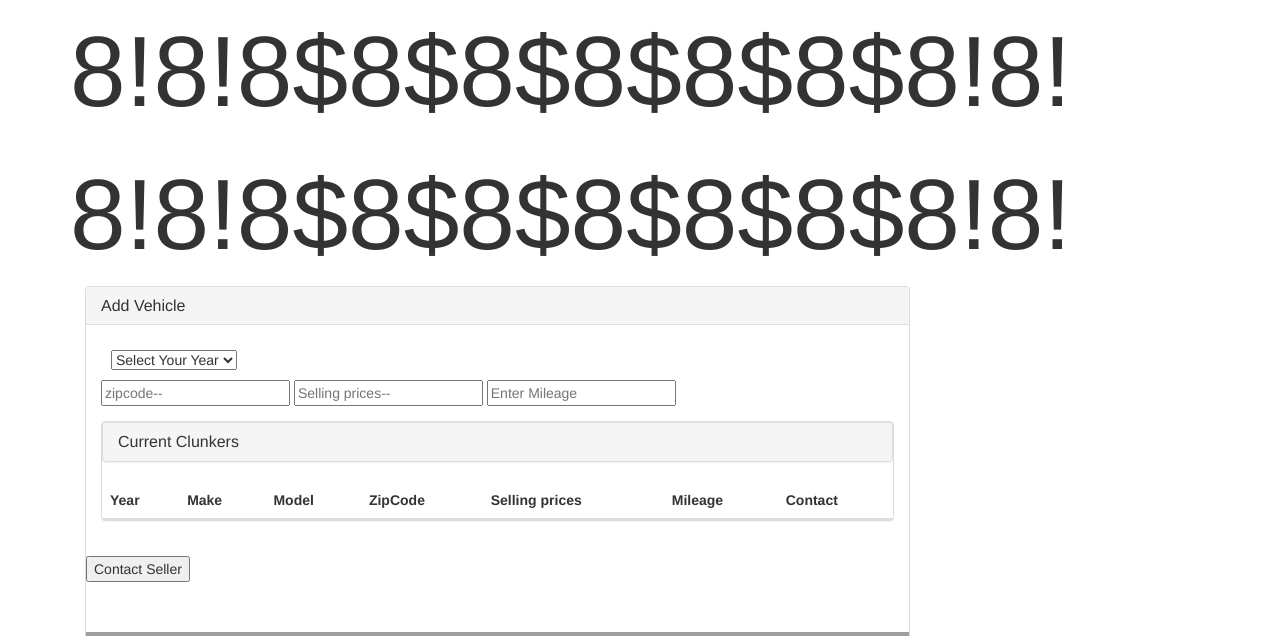
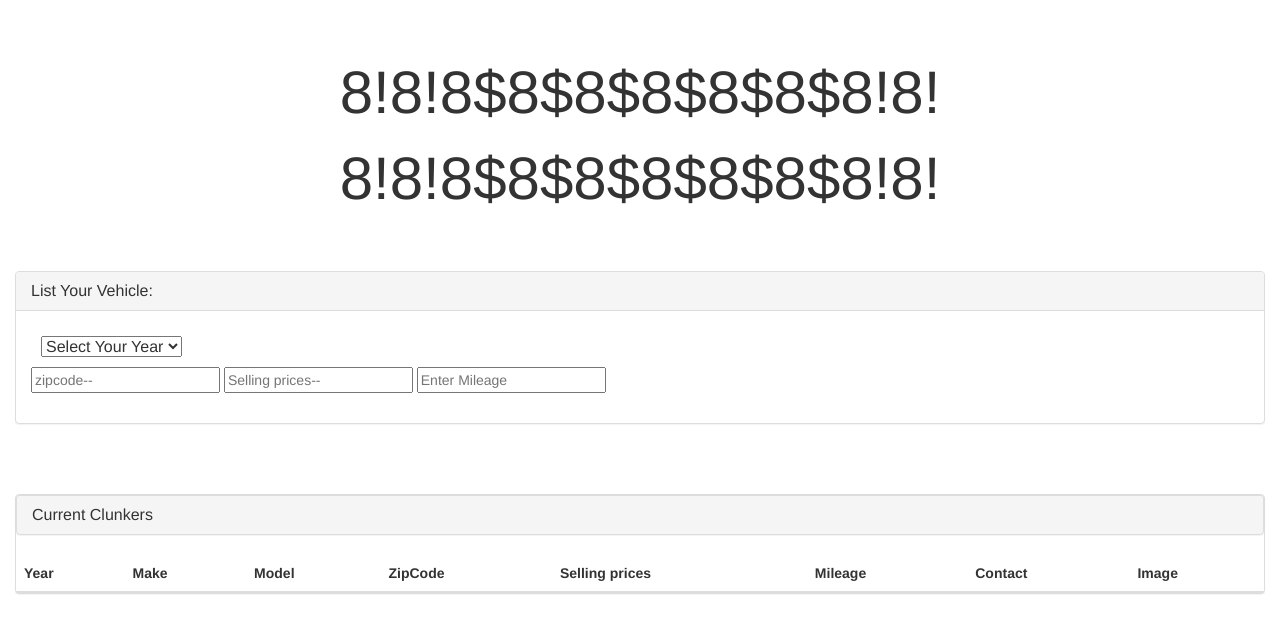
Before and after one commit to kanwisher/ClunkerConnection, a PHP site: page / in a window 1280 px wide. Shown: the top 636 px of the page. Run offline with PHP 8.4, Linux system fonts and the light colour scheme; lists and menus that the app fills with data are empty; some libraries are stand-ins or nearby versions; grey boxes are pictures that could not be loaded.

Commit message:
Design changes

```diff
--- a/assets/scripts/script.js
+++ b/assets/scripts/script.js
@@ -110,7 +110,7 @@ dataRef.ref("carObject").on("child_added", function(childSnapshot) {
           "</td><td class='vehicleData'>" + childSnapshot.val().zip +
           "</td><td class='vehicleData'>$" + parseInt(childSnapshot.val().prices).toLocaleString('en') +
           "</td><td class='vehicleData'>" + parseInt(childSnapshot.val().mileage).toLocaleString('en') +
-      "</td><td class='vehicleData'><button class='buyButton' data-vehicle='" + JSON.stringify(childSnapshot.val()) + "'>BUY NOW</button>" + "</td></tr>");
+      "</td><td class='vehicleData'><button class='buyButton' data-target='#modal' data-toggle='modal' data-vehicle='" + JSON.stringify(childSnapshot.val()) + "'>Contact</button>" + "</td></tr>");
 
 
   },
--- a/assets/styles/style.css
+++ b/assets/styles/style.css
@@ -1,6 +1,19 @@
+    * {
+        box-sizing: border-box;
+    }
+
+    body {
+        background-color: white;
+    }
+
 
     select, #searchButton {
         margin: 10px;
+    }
+
+    select {
+        font-size: 16px;
+
     }
 
     #carMakesDataList {
@@ -8,9 +21,7 @@
 
     }
 
-    .odometer {
-    font-size: 100px;
-    }
+
 
     #carModelsDataList {
         display: none;
@@ -25,7 +36,17 @@
     }
 
 #map {
-  height: 450px;
+  height: 430px;
   width: 100%;
   margin-top: 50px;
+  border: solid grey 1px;
 }
+
+.odometer {
+    font-size: 60px;
+
+}
+
+.row {
+    margin-top: 50px;
+}
--- a/index.html
+++ b/index.html
@@ -1,28 +1,29 @@
 <!DOCTYPE html>
 <html>
+
 <head>
-
     <meta charset="utf-8">
-
-
     <!-- Main page styles -->
     <link rel="stylesheet" href="https://maxcdn.bootstrapcdn.com/bootstrap/3.3.7/css/bootstrap.min.css" integrity="sha384-BVYiiSIFeK1dGmJRAkycuHAHRg32OmUcww7on3RYdg4Va+PmSTsz/K68vbdEjh4u" crossorigin="anonymous">
     <link rel="stylesheet" type="text/css" href="assets/styles/style.css">
     <link rel="stylesheet" type="text/css" href="assets/styles/textrollertheme.css">
+    <!--FireBase CDN-->
+</head>
 
-
-        <!--FireBase CDN-->
-
-
-</head>
 <body>
-    <div class="container">
+    <div class="container-fluid">
+        <div class="row">
+            <div class="col-lg-12 text-center">
                 <div id="roller" class="textroller"></div>
                 <div id="secRoll" class="textSecRoll"></div>
-        <div class="col-lg-9">
+            </div>
+        </div>
+
+        <div class="row">
+            <div class="col-lg-12">
                 <div class="panel panel-default">
                     <div class="panel-heading">
-                    <h3 class="panel-title">Add Vehicle</h3>
+                        <h3 class="panel-title">List Your Vehicle:</h3>
                     </div>
                     <div class="panel-body">
                         <form>
@@ -40,9 +41,17 @@
                                 <input type='number' id="prices" placeholder="Selling prices--">
                                 <input type='number' id="miles" placeholder="Enter Mileage">
                                 <button type="button" id="searchButton">Search</button>
+                            </div>
                         </form>
+
+
+                        <div id="images"></div>
+
+
                     </div>
-                <div id="images"></div>
+                </div>
+            </div>
+        </div>
         <div class="row">
                             <div class="col-lg-12">
                                 <div class="panel panel-default">
@@ -58,19 +67,14 @@
                                             <th>Selling prices</th>
                                             <th>Mileage</th>
                                             <th>Contact</th>
+                                            <th>Image</th>
                                         </thead>
                                         <tbody id="clunkerTable">
                                         </tbody>
                                     </table>
-
                                 </div>
                             </div>
                         </div>
-            </div>
-<!-- Button trigger modal -->
-<button type="button" class="vehicleData" data-toggle="modal" data-target="#modal">
-  Contact Seller
-</button>
 
         <!-- Modal -->
         <div class="modal fade" id="modal" tabindex="-1" role="dialog" aria-labelledby="modalLabel" aria-hidden="true">
@@ -83,7 +87,7 @@
                     <div class="modal-body">
                         <input type='text' placeholder='Name'>
                         <input type='text' placeholder='E-Mail'>
-<textarea placeholder ='Comments/Questions'></textarea>
+                        <textarea placeholder='Comments/Questions'></textarea>
                     </div>
                     <div class="modal-footer">
                         <button type="button" class="" onclick='' data-dismiss="modal">Submit</button>
@@ -93,29 +97,19 @@
         </div>
 
         <div id="map"></div>
-
-
         <!-- AJax/ jQuery call -->
-
         <script src="https://ajax.googleapis.com/ajax/libs/jquery/3.1.1/jquery.min.js"></script>
-
         <!--Bootstrap Library CDN-->
         <script src="https://maxcdn.bootstrapcdn.com/bootstrap/3.3.7/js/bootstrap.min.js" integrity="sha384-Tc5IQib027qvyjSMfHjOMaLkfuWVxZxUPnCJA7l2mCWNIpG9mGCD8wGNIcPD7Txa" crossorigin="anonymous"></script>
         <!--JSON file-->
         <script type="text/javascript" src="assets/json/data.json"></script>
         <!--Javascript/jQuery-->
-
         <script src="https://www.gstatic.com/firebasejs/live/3.0/firebase.js"></script>
-
-
         <!-- Google maps API -->
-    <script  async defer src= "https://maps.googleapis.com/maps/api/js?key=AIzaSyC9_GECrd1tyrF3EoeHG4xgHL6wb916gOQ"></script>
+        <script async defer src="https://maps.googleapis.com/maps/api/js?key=AIzaSyC9_GECrd1tyrF3EoeHG4xgHL6wb916gOQ"></script>
         <!--Text Roller Logo script-->
         <script type="text/javascript" src="assets/scripts/textroller.js"></script>
         <script type="text/javascript" src="assets/scripts/script.js"></script>
+</body>
 
-
-
-
-  </body>
 </html>
```
Lines whose indentation alone changed are shown as unchanged.
